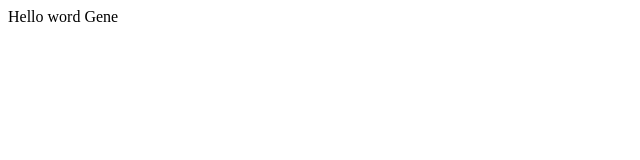
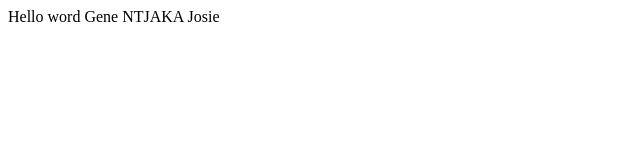
Before and after one commit to GeneJosie/git-test, a plain HTML site: page index.html in a window 1280 px wide. Shown: the whole page, without its empty margins (0-640 px from the left). Drawn offline with Linux system fonts and the light colour scheme.

Commit message:
Update index.html

```diff
--- a/index.html
+++ b/index.html
@@ -6,6 +6,6 @@
     <title>Document</title>
 </head>
 <body>
-    Hello word Gene
+    Hello word Gene NTJAKA Josie
 </body>
 </html>
```
